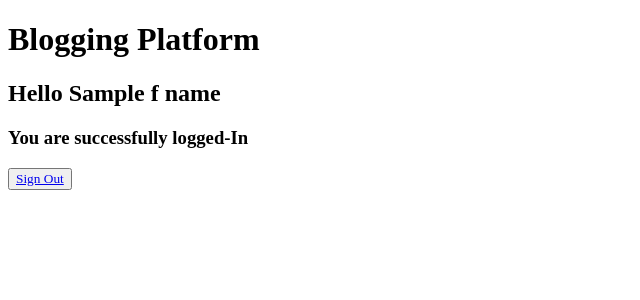
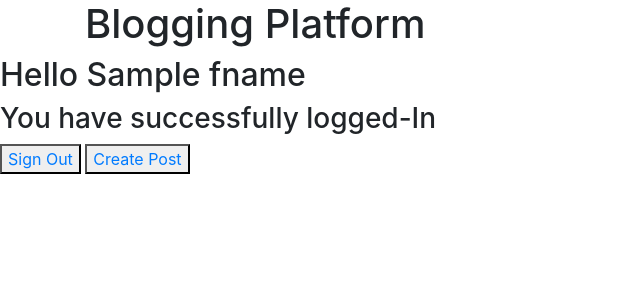
Before and after one commit to Sanviiiii/Blogging-Platform, a Django app: template blog_platform/templates/index.html in a window 1280 px wide. Shown: the top 300 px of the page, without its empty margins (0-640 px from the left). Run offline with Django 4.2, Linux system fonts and the light colour scheme; a user stored in the database is signed in; the template is opened without the code that fills it: most values are stand-ins (such as "Sample title", 1, 10 or a date in 2020).

Commit message:
added create_post page and added some basic bootstrap desings

```diff
--- a/blog_platform/templates/index.html
+++ b/blog_platform/templates/index.html
@@ -4,24 +4,27 @@
         <meta charset="utf-8">
         <meta name="viewport" content="width-device-width, initial-scale=1, shrink-to-fit=no">
         {% load static %}
-        <link rel="stylesheet" href="{% static 'styles.css' %}">
+        <link rel="stylesheet" href="https://cdn.jsdelivr.net/npm/bootstrap@4.0.0/dist/css/bootstrap.min.css" integrity="sha384-Gn5384xqQ1aoWXA+058RXPxPg6fy4IWvTNh0E263XmFcJlSAwiGgFAW/dAiS6JXm" crossorigin="anonymous">
         <title>Blog Platform</title>
     </head>
     <body>
-        <h1 class="test">Blogging Platform</h1>
+        <h1 class="container">Blogging Platform</h1>
         {% for message in messages %}
         <div class="alert alert-{{ message.tags }} alert-dismissible fade show" role="alert">
             <strong>Message: </strong>{{ message }}
         </div><br>
+        <div class="container">
         {% endfor %}
         {% if user.is_authenticated %}
-        <h2>Hello {{ f_name }}</h2>
-        <h3>You are successfully logged-In</h3>
+        <h2>Hello {{ fname }}</h2>
+        <h3>You have successfully logged-In</h3>
         <button type="submit"><a href="/signout">Sign Out</a></button>
+        <button type="submit"><a href="/create">Create Post</a></button>
         {% else %}
         <button  type="submit"><a href="/signup">Sign Up</a></button>
         <button type="submit"><a href="/signin">Log In</a></button>
         {% endif %}
+        </div>
 
 
     </body>
--- a/blog_platform/templates/login.html
+++ b/blog_platform/templates/login.html
@@ -4,12 +4,12 @@
     <meta charset="UTF-8">
     <meta name="viewport" content="width=device-width, initial-scale=1.0">
     {% load static %}
-        <link rel="stylesheet" href="{% static 'styles.css' %}">
+    <link rel="stylesheet" href="https://cdn.jsdelivr.net/npm/bootstrap@4.0.0/dist/css/bootstrap.min.css" integrity="sha384-Gn5384xqQ1aoWXA+058RXPxPg6fy4IWvTNh0E263XmFcJlSAwiGgFAW/dAiS6JXm" crossorigin="anonymous">
     <title>Login</title>
 </head>
 <body>
-    <h1>Login</h1>
-    <form method="post" action="">
+    <h1 class="container">Login</h1>
+    <form class="container" method="post" action="">
         {% csrf_token %}
         <label for="uname">User Name</label><br>
         <input type="text" name="uname" id="uname" placeholder="Enter username..." required><br><br>
--- a/blog_platform/templates/signup.html
+++ b/blog_platform/templates/signup.html
@@ -4,17 +4,17 @@
     <meta charset="UTF-8">
     <meta name="viewport" content="width=device-width, initial-scale=1.0">
     {% load static %}
-        <link rel="stylesheet" href="{% static 'styles.css' %}">
+    <link rel="stylesheet" href="https://cdn.jsdelivr.net/npm/bootstrap@4.0.0/dist/css/bootstrap.min.css" integrity="sha384-Gn5384xqQ1aoWXA+058RXPxPg6fy4IWvTNh0E263XmFcJlSAwiGgFAW/dAiS6JXm" crossorigin="anonymous">
     <title>SignUp</title>
 </head>
 <body>
-    <h1>SignUp</h1>
+    <h1 class="container">SignUp</h1>
     {% for message in messages %}
     <div class="alert alert-{{ message.tags }} alert-dismissible fade show" role="alert">
         <strong>Message: </strong>{{ message }}
     </div><br>
     {% endfor %}
-    <form method="post" action="">
+    <form class="container" method="post" action="">
         {% csrf_token %}
         <label for="uname">User Name</label><br>
         <input type="text" name="uname" id="uname" placeholder="Enter username..." required><br><br>
--- a/blog_platform/urls.py
+++ b/blog_platform/urls.py
@@ -5,5 +5,6 @@ urlpatterns = [
     path('', views.index, name="index"),
     path('signup/', views.signup, name="signup"),
     path('signin/', views.signin, name="signin"),
-    path('signout/', views.signout, name="signout")
+    path('signout/', views.signout, name="signout"),
+    path('create/', views.createPost, name="create"),
 ]
```
Also changed, not shown: blog_platform/templates/createPost.html (added, +14 -0 lines), blog_platform/views.py (+8 -5 lines), db.sqlite3.
